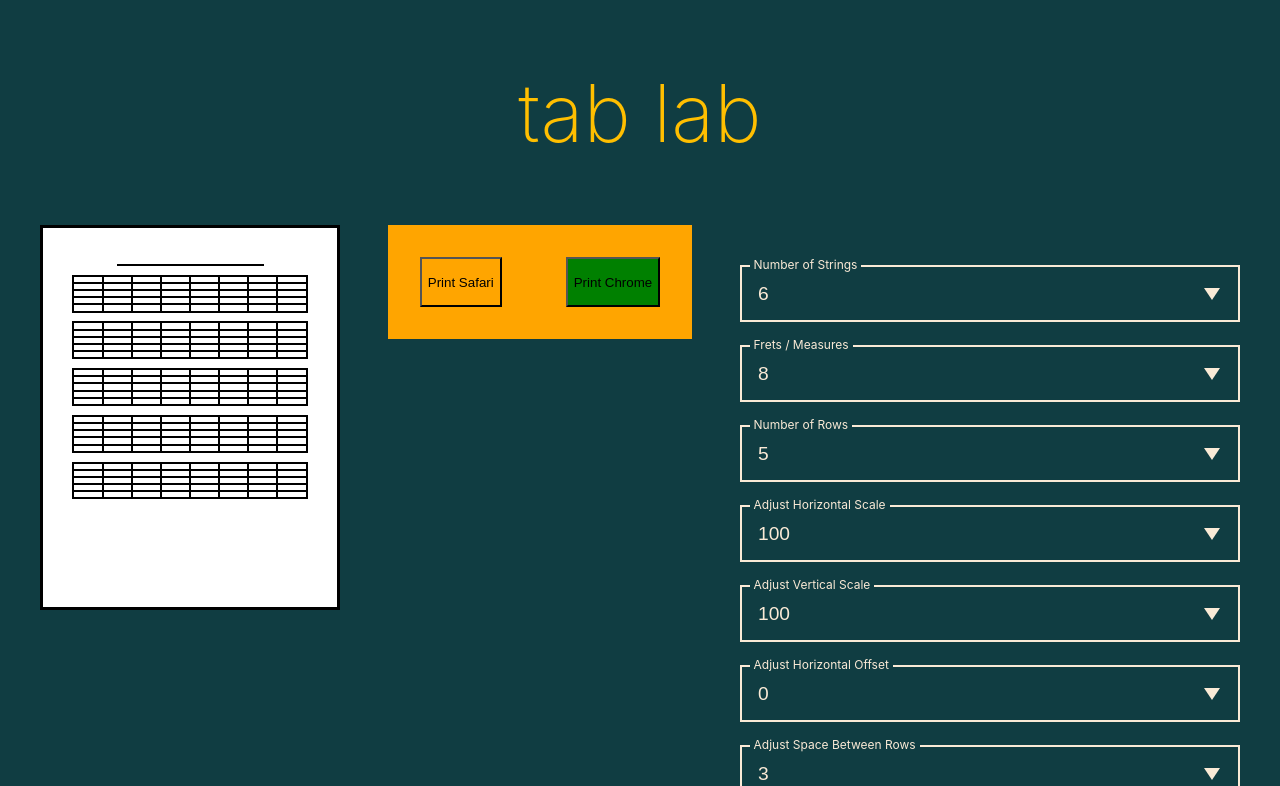
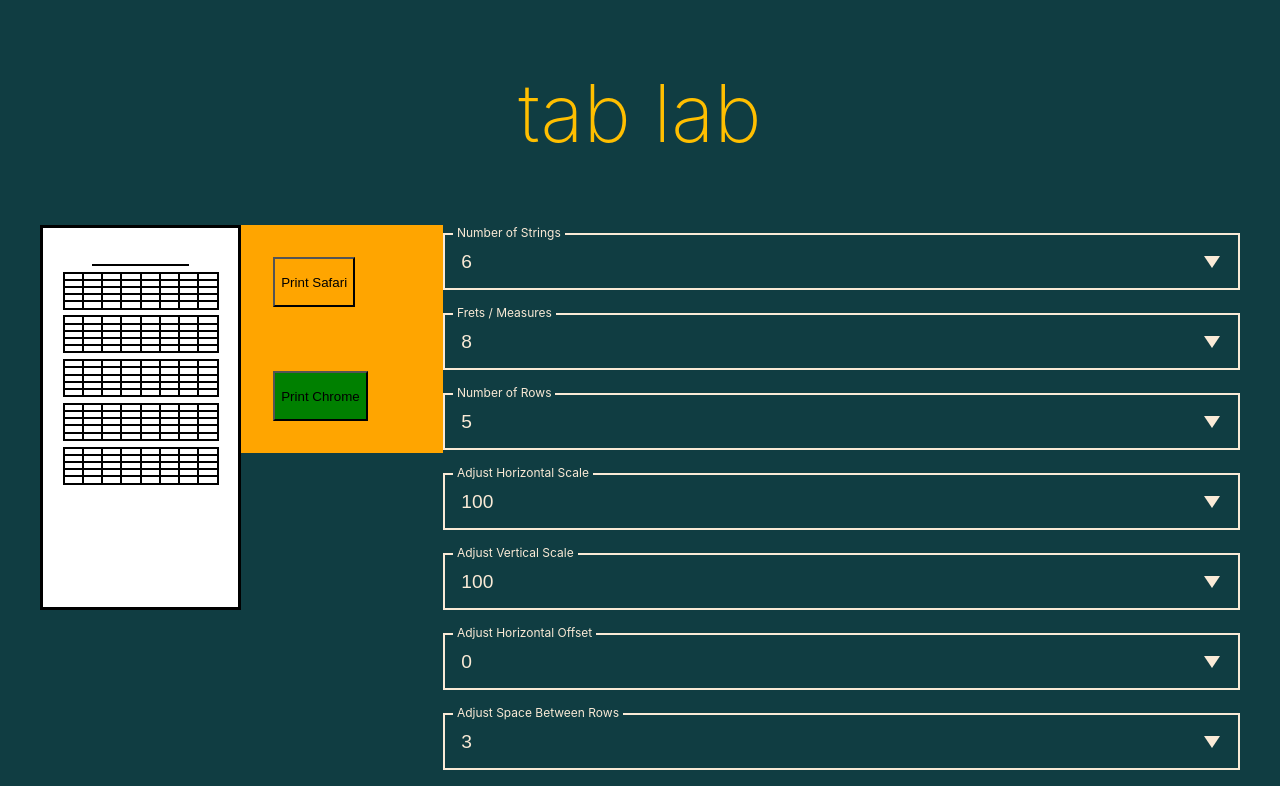
Before and after one commit to andentx/tab-lab, a Next.js app: page / in a window 1280 px wide. Shown: the top 786 px of the page. Built offline with nearby package versions, Linux system fonts and the light colour scheme.

Commit message:
Update form section

```diff
--- a/components/FormSection.js
+++ b/components/FormSection.js
@@ -5,13 +5,13 @@ import CustomSelect from './CustomSelect';
 import { v4 as uuidv4 } from 'uuid';
 
 const FormSectionContainer = styled.div`
-  padding-top: 2rem;
+  /* background-color: purple; */
 
   display: flex;
   flex-direction: column;
   align-items: center;
 
-  width: min(80%, 500px);
+  width: 100%;
 
   /* @media (min-width: 1200px) {
     padding-top: 0;
```
